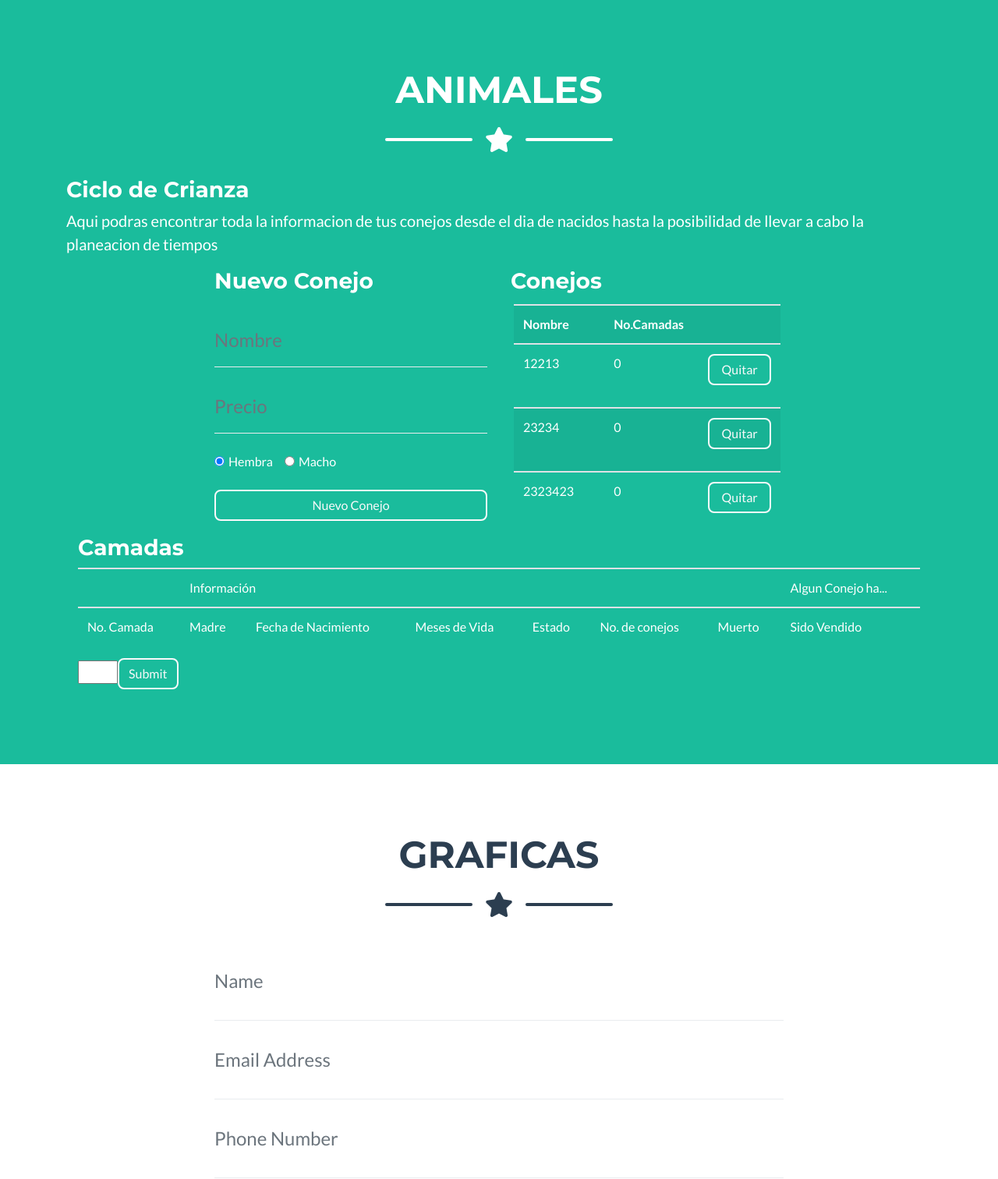
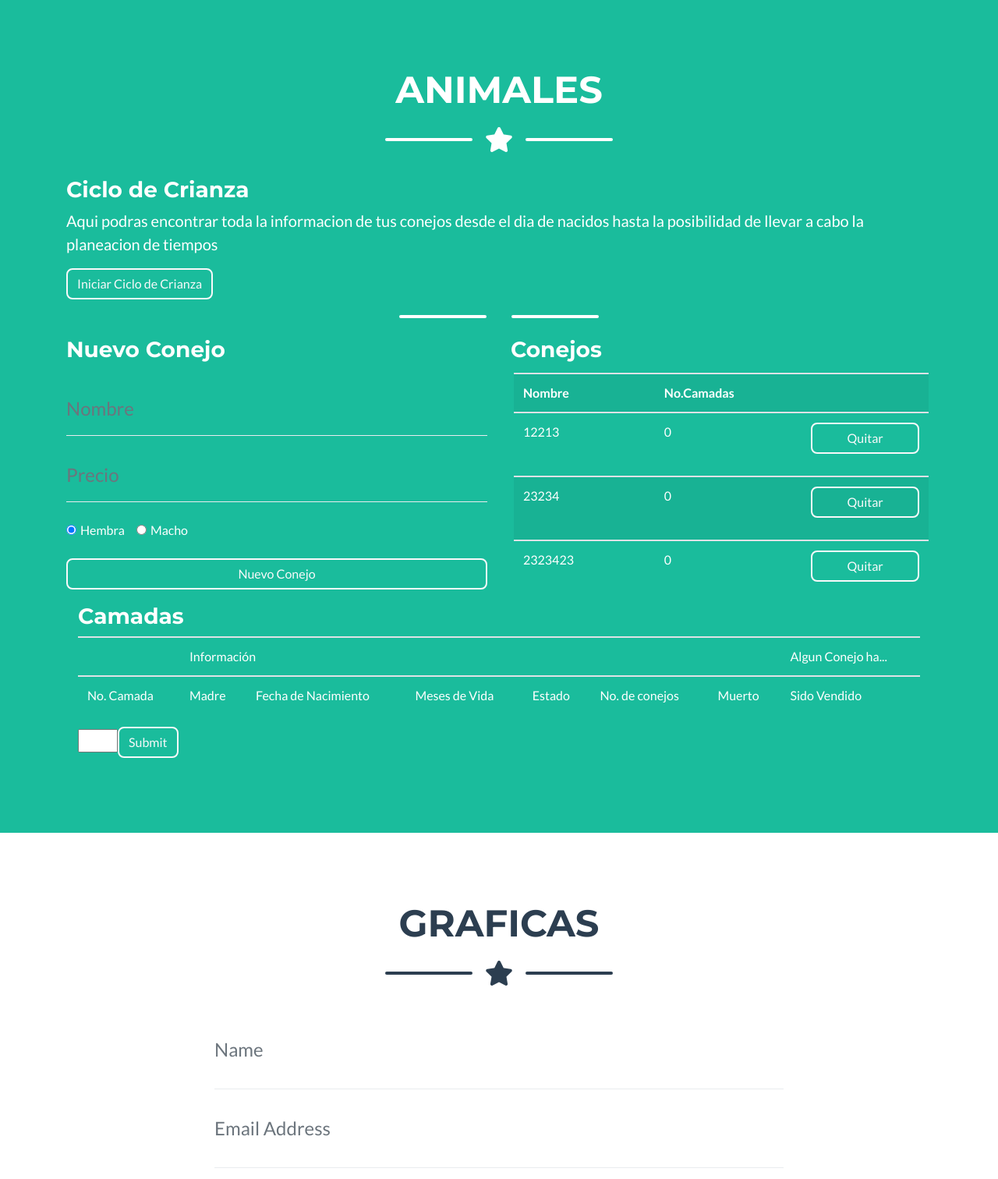
Before and after one commit to m4st3rair/criaderoConejos, a PHP site: page / in a window 1280 px wide. Shown: the part 1604-3116 px from the top of the page at 78% size. Run offline with PHP 8.4, Linux system fonts and the light colour scheme; the visitor is signed in with stand-in values (Sample User, id 1); data comes from the database, SQL or seed files in the repository.

Commit message:
empezando con ciclo de reproduccion

```diff
--- a/funcionesPHP/consultas.php
+++ b/funcionesPHP/consultas.php
@@ -42,6 +42,36 @@
         return $res;
 
     }
+
+    function getConejosM($idUsr){
+        include_once 'conectDB.php';
+        $conexion = conectarDB();
+        $consulta = "SELECT * FROM conejos WHERE idUSR = '$idUsr' AND (NOT estadoCONEJO = 'MUERTO') AND estadoCONEJO = 'NO' AND sexoCONEJO = 'M' ORDER BY nombreCONEJO";
+        $resultado = mysqli_query( $conexion, $consulta ) or die ( "Algo ha ido mal en la consulta a la base de datos");
+        $res = array();
+        while ($columna = mysqli_fetch_array( $resultado )){
+            array_push($res, $columna);
+        }
+        mysqli_close( $conexion );
+        return $res;
+
+    }
+
+    function getConejasH($idUsr){
+        include_once 'conectDB.php';
+        $conexion = conectarDB();
+        $consulta = "SELECT * FROM conejos WHERE idUSR = '$idUsr' AND (NOT estadoCONEJO = 'MUERTO') AND estadoCONEJO = 'NO' AND sexoCONEJO = 'H' ORDER BY nombreCONEJO";
+        $resultado = mysqli_query( $conexion, $consulta ) or die ( "Algo ha ido mal en la consulta a la base de datos");
+        $res = array();
+        while ($columna = mysqli_fetch_array( $resultado )){
+            array_push($res, $columna);
+        }
+        mysqli_close( $conexion );
+        return $res;
+
+    }
+
+
     //  T A B L A   C O N E J O S
 
     //idCONEJO,
--- a/pantallaInicio.php
+++ b/pantallaInicio.php
@@ -164,10 +164,18 @@
         <div class="col-sm-12">
           <H3>Ciclo de Crianza</H3>
 
-        <p class="lead">Aqui podras encontrar toda la informacion de tus conejos desde el dia de nacidos hasta la posibilidad de llevar a cabo la planeacion de tiempos</p>
+          <p class="lead">Aqui podras encontrar toda la informacion de tus conejos desde el dia de nacidos hasta la posibilidad de llevar a cabo la planeacion de tiempos</p>
+          <button class="btn btn-primary btn-outline-light" data-toggle="modal" data-target="#modalCicloClianza" >Iniciar Ciclo de Crianza</button>
 
         </div>
-        <div class="col-lg-4 ml-auto">
+
+        <div class="divider-custom divider-light">
+        <div class="divider-custom-line"></div>
+        <div class="divider-custom-icon">
+        </div>
+        <div class="divider-custom-line"></div>
+      </div>
+        <div class="col-lg-6 ml-auto">
 
           <h3>Nuevo Conejo</h3>
 
@@ -270,7 +278,7 @@
 
 
 
-        <div class="col-lg-4 mr-auto" id="tablaConejos" >
+        <div class="col-lg-6 mr-auto" id="tablaConejos" >
           <?php include_once 'funcionesPHP/soloTabla.php'; ?>
 
         </div>
@@ -785,6 +793,50 @@
       </div>
     </div>
   </div>
+ <!-- Portfolio Modal 7 -->
+ <div class="portfolio-modal modal fade" id="modalCicloClianza" tabindex="-1" role="dialog" aria-labelledby="portfolioModal6Label" aria-hidden="true">
+    <div class="modal-dialog modal-xl" role="document">
+      <div class="modal-content">
+        <button type="button" class="close" data-dismiss="modal" aria-label="Close">
+          <span aria-hidden="true">
+            <i class="fas fa-times"></i>
+          </span>
+        </button>
+        <div class="modal-body text-center">
+          <div class="container">
+            <div class="row justify-content-center">
+              <div class="col-lg-8">
+                <!-- Portfolio Modal - Title -->
+                <h2 class="portfolio-modal-title text-secondary text-uppercase mb-0">Ciclo de Crianza</h2>
+                <!-- Icon Divider -->
+                <div class="divider-custom">
+                  <div class="divider-custom-line"></div>
+                  <div class="divider-custom-icon">
+                    <i class="fas fa-star"></i>
+                  </div>
+                  <div class="divider-custom-line"></div>
+                </div>
+                <!-- Portfolio Modal - Image
+                <img class="img-fluid rounded mb-5" src="img/portfolio/submarine.png" alt="">
+                 Portfolio Modal - Text -->
+                <p class="mb-5">Selecciona Una Coneja y un Conejo para iniciar el ciclo de crianza</p>
+                <div id="spaceLoveConejos">
+                  <?PHP
+                    include_once 'funcionesPHP/tablasConejos.php';
+                  ?>
+                </div>
+
+                <button class="btn btn-primary" href="#" data-dismiss="modal">
+                  <i class="fas fa-times fa-fw"></i>
+                  Close Window
+                </button>
+              </div>
+            </div>
+          </div>
+        </div>
+      </div>
+    </div>
+  </div>
 
   <!-- Bootstrap core JavaScript -->
   <script src="vendor/jquery/jquery.min.js"></script>
```
Also changed, not shown: funcionesPHP/tablasConejos.php (added, +58 -0 lines).
